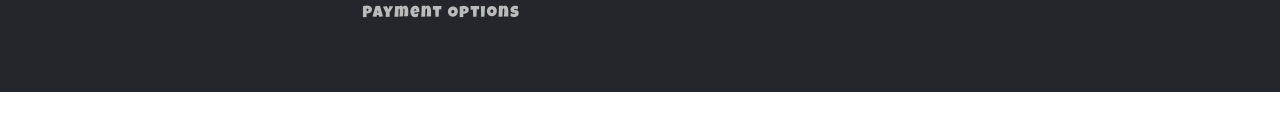
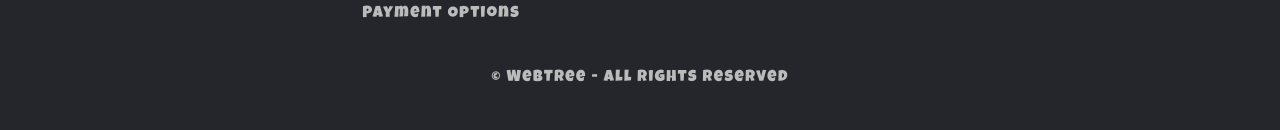
Before and after one commit to noahbenz/junglebar-app, an Angular app in the folder junglebar/: page / in a window 1280 px wide. Shown: the part 3614-3744 px from the top of the page. Before the commit the page ends 3706 px from the top, so only its background shows below. Built offline with nearby package versions, Linux system fonts and the light colour scheme.

Commit message:
feat: add webtree link

```diff
--- a/junglebar/src/app/components/footer/footer.component.html
+++ b/junglebar/src/app/components/footer/footer.component.html
@@ -40,4 +40,5 @@
       </div>
     </div>
   </div>
+  <a class="company-ad" href="https://webtree.ch" target="_blank">© WebTree - All rights reserved</a>
 </footer>
--- a/junglebar/src/app/components/footer/footer.component.scss
+++ b/junglebar/src/app/components/footer/footer.component.scss
@@ -77,6 +77,21 @@ ul{
 	color: #24262b;
 	background-color: #ffffff;
 }
+.company-ad {
+  display: flex;
+  justify-content: center;
+  margin-top: 3rem;
+  text-decoration: none;
+  color: #bbbbbb;
+  transition: 0.3s;
+
+  &:hover {
+    color: #ffffff;
+    transform: scale(1.05);
+    transition: 0.3s;
+  }
+}
+
 
 /*responsive*/
 @media(max-width: 767px){
```
